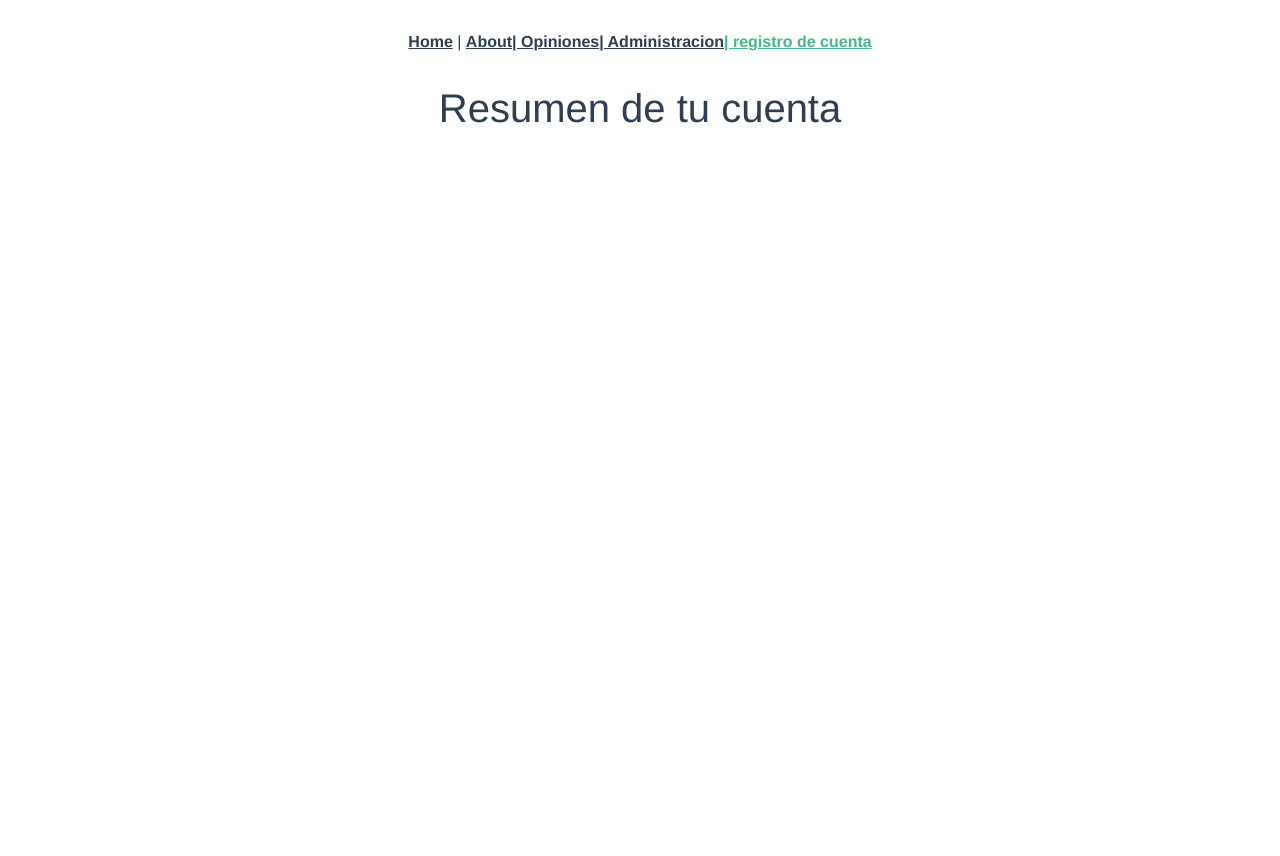
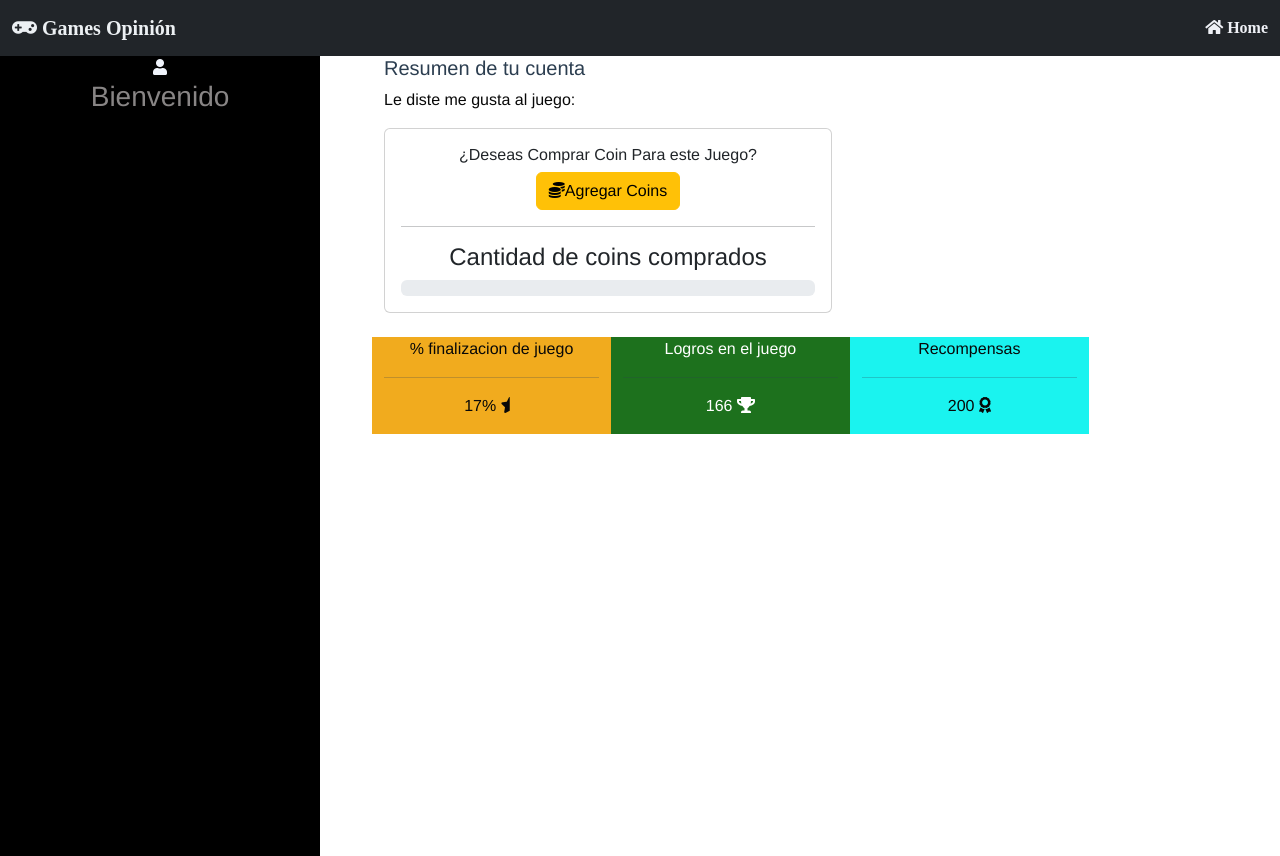
Before and after one commit to PastranoE/consolidacionm6, a Vue app: page /registro_cuenta in a window 1280 px wide. Before the commit the page ends 800 px from the top, so only its background shows below. Built offline with nearby package versions, Linux system fonts and the light colour scheme.

Commit message:
terminado

```diff
--- a/src/App.vue
+++ b/src/App.vue
@@ -1,15 +1,26 @@
 <template>
   <div id="app">
-    <nav>
-      <router-link to="/">Home</router-link> |
-      <router-link to="/about">About</router-link>
-<router-link to="/Opiniones">| Opiniones</router-link>
-<router-link to="/Administracion">| Administracion</router-link>
-<router-link to="/registro_cuenta">| registro de cuenta</router-link>
+    <nav class="navbar bg-dark">
+  <div class="container-fluid">
+    <a class="navbar-brand"><i class="fas fa-thin fa-gamepad fa-2xs" style="color: #ecf0f3;"> Games Opinión</i></a>
+    <form class="d-flex" role="search">
+      <router-link to="/"> <i class="fas fa-home fa-2xs" style="color: #eff1f6;"> Home</i> </router-link>
+    </form>
+  </div>
+</nav>
 
 
 
-    </nav>
+
+
+            <!-- <router-link to="/about">About</router-link>
+<router-link to="/Opiniones">| Opiniones</router-link>
+<router-link to="/Administracion">| Administracion</router-link>
+<router-link to="/registro_cuenta">| registro de cuenta</router-link> -->
+
+
+
+
     <router-view/>
 
 
--- a/src/components/ListaJuegos.vue
+++ b/src/components/ListaJuegos.vue
@@ -15,7 +15,7 @@
               <b-button variant="primary"  :to="`/Opiniones/${game.name}` ">
                 Opinar
               </b-button>
-              <b-button to="Administracion">
+              <b-button :to="`/Administracion/${game.name}`">
                 <i class="fas fa-heart text-danger" ></i>
               </b-button>
 
--- a/src/router/index.js
+++ b/src/router/index.js
@@ -28,7 +28,7 @@ const routes = [
     component: Opiniones
   },
   {
-    path: '/Administracion',
+    path: '/Administracion/:gameName',
     component: Administracion
   },
   {
--- a/src/views/Administracion.vue
+++ b/src/views/Administracion.vue
@@ -14,7 +14,7 @@
             </div>
         </div>
         <div v-if="this.nombre!=''">
-        <Rcuenta :nombre="nombre" :apellido="apellido"/>
+        <Rcuenta :nombre="nombre" :apellido="apellido" :juego="$route.params.gameName"/>
         </div>
     </div>
 </template>
--- a/src/views/Opiniones.vue
+++ b/src/views/Opiniones.vue
@@ -12,7 +12,7 @@
                 <textarea class="form-control" placeholder="Tu opinion debe ir aqui..." id="opinion"
                     v-model="opinion"></textarea>
             </div>
-            <button class="btn btn-primary text-start  float-start ms-0" v-on:click="agregar" id="boton">{{ editando?'Editar':'Guardar' }}</button>
+            <button class="btn btn-primary text-start  float-start ms-0" v-on:click="agregar" id="boton">{{ editando?'Actualizar':'Guardar' }}</button>
             <br>
             <br>
             <div>
--- a/src/views/Rcuenta.vue
+++ b/src/views/Rcuenta.vue
@@ -1,30 +1,105 @@
 <template>
-   <div>
-    <h1> Resumen de tu cuenta</h1>
-    {{nombre }}
-    {{ apellido }}
+    <div>
+        <div>
+            <!-- Sidebar negro -->
+            <div class="sidebar">
+                <i class="fas fa-user " style="color: #eff3fa;"></i>
+                <h3>Bienvenido </h3>
+                <h3>{{ nombre }} {{ apellido }}</h3>
+            </div>
+        </div>
+        <div class="content">
+            <div class="col-sm-6">
+                <div class="titulo">
+                    <h5>Resumen de tu cuenta</h5>
+                    <p>Le diste me gusta al juego: <b> {{ juego }} </b> </p>
+                </div>
+                <div class="card">
+                    <div class="card-body">
+                        <h6 class="card-title">¿Deseas Comprar Coin Para este Juego?</h6>
+                        <a href="#" class="btn btn-warning" @click="AddCoin"><i class=" fas fa-coins"></i>Agregar Coins</a>
+                        <hr>
+                        <h4>Cantidad de coins comprados</h4>
+                        <div class="progress" role="progressbar" aria-label="Basic example" aria-valuenow="0"
+                            aria-valuemin="0" aria-valuemax="50">
+                            <div  class="progress-bar"  :class="color" :style="{width: coins*2 +'%'}"  aria-valuemax="50">$ {{ coins }}</div>
+                        </div>
+                    </div>
 
-   </div>
+                </div>
+
+            </div>
+            <br>
+            <div class="row" id="record">
+                    <div class="col-sm-4" id="a">
+                        <p>
+                            % finalizacion de juego
+                        </p>
+                        <hr>
+                        <p>
+                           17%   <i class=" fas fa-star-half" ></i>
+                        </p>
+                    </div>
+                    <div class="col-sm-4" id="b">
+                        <p id="v">
+Logros en el juego
+                        </p>
+                        <hr>
+                        <p id="v">
+                             166  <i class=" fas fa-trophy" ></i>
+                        </p>
+                    </div>
+                    <div class="col-sm-4" id="c">
+                        <p>Recompensas</p>
+                        <hr>
+
+                        <p>200  <i class=" fas fa-award"  ></i></p>
+                    </div>
+                </div>
+        </div>
+    </div>
 </template>
 
 <script>
 export default {
     name: 'rcuenta-com',
     props: {
-        nombre:{
-            type:String,
-/*             require:true */
+        juego: {
+            type: String,
         },
-        apellido:{
-            type:String,
-/*             require:true */
+        nombre: {
+            type: String,
+            /*             require:true */
+        },
+        apellido: {
+            type: String,
+            /*             require:true */
         }
     },
-    data: function(){
-        return {}
+    data: function () {
+        return {
+            coins:0,
+            color:'bg-success'
+        }
     },
     // computed: {},
-    //methods: {}
+    methods: {
+        AddCoin(){
+            if(this.coins>=50){
+                alert("coins llenos")
+                return
+            }else{
+                this.coins+=5
+            }
+            if(this.coins>20 && this.coins <=30){
+                this.color= 'bg-warning'
+            }
+            else if(this.coins>30){
+                this.color= 'bg-danger'
+            }
+
+        }
+    }
     // watch: {},
     // components: {},
     // mixins: [],
@@ -35,5 +110,55 @@ export default {
 </script>
 
 <style scoped>
+#v{
+color: #fff;
+}
+#record{
+    width: 80%;
+}
+#a{
+    background: rgba(240, 161, 3, 0.889);
+}
+#b{
+    background: rgb(29, 113, 29);
+}
+#c{
+    background: rgb(26, 243, 239);
+}
+.titulo {
+    text-align: left;
+}
 
+p {
+    color: #080808;
+}
+
+h3 {
+    color: #888585;
+}
+
+/* Estilos para el sidebar */
+.sidebar {
+    margin-right: 5%;
+    background-color: #000;
+    /* Color negro */
+    width: 25%;
+    /* 30% del ancho total */
+    height: 100vh;
+    /* 100% de la altura del viewport */
+    float: left;
+    /* Alinear a la izquierda */
+}
+
+/* Estilos para el contenido principal */
+.content {
+    background-color: #fff;
+    /* Color blanco */
+    width: 70%;
+    /* 70% del ancho total */
+    height: 100vh;
+    /* 100% de la altura del viewport */
+    float: left;
+    /* Alinear a la izquierda */
+}
 </style>
```
